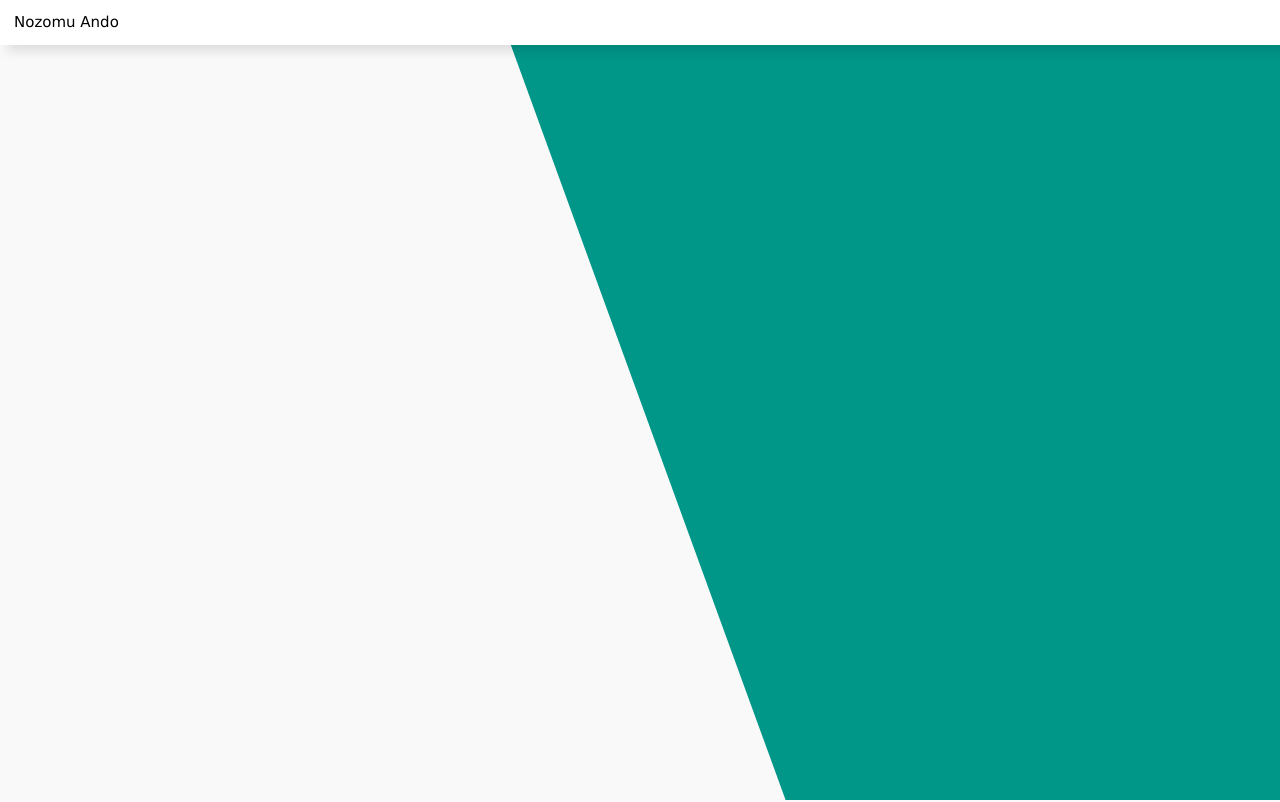
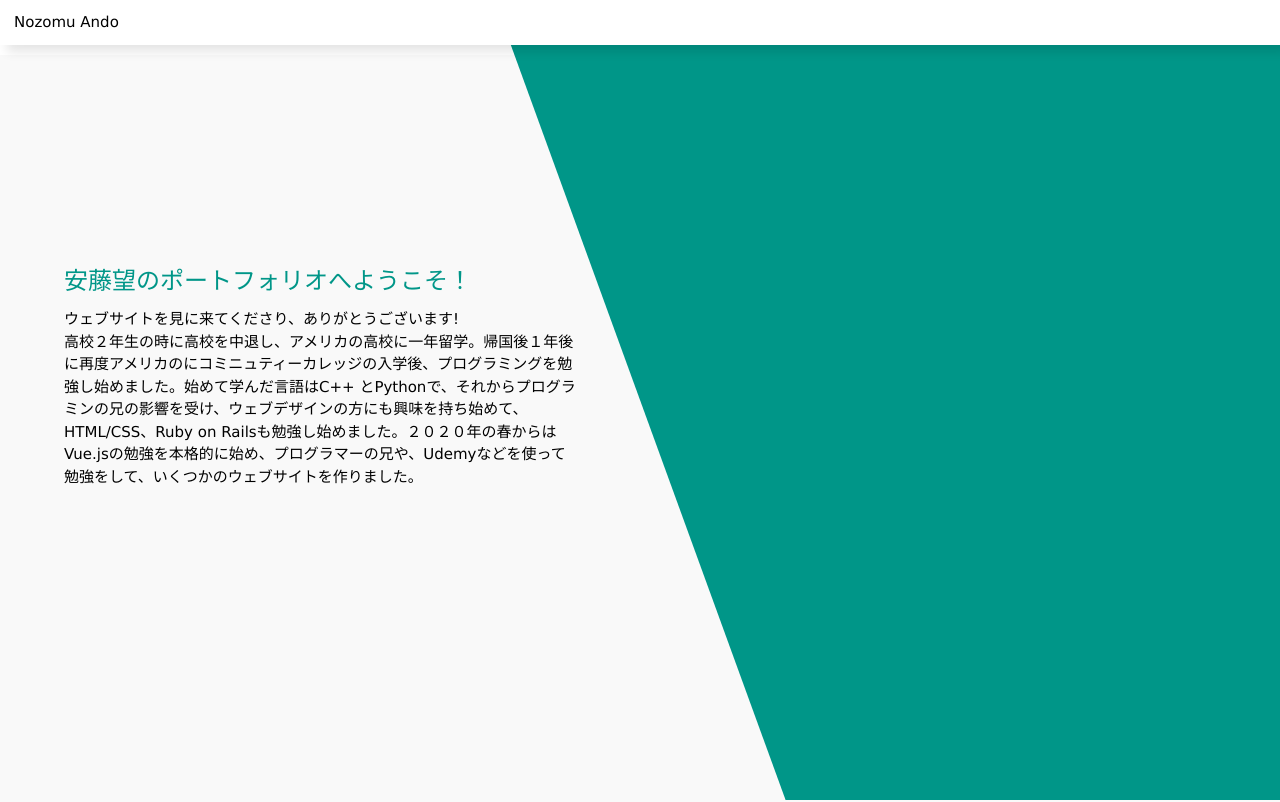
Before and after one commit to nisino25/portfolio, a Vue app: page / in a window 1280 px wide. Shown: the top 802 px of the page. Built offline with nearby package versions, Linux system fonts and the light colour scheme.

Commit message:
done with the span

```diff
--- a/src/App.vue
+++ b/src/App.vue
@@ -8,6 +8,17 @@
   </div>
 
   <div class="landing">
+    <section class="col-lg-6">
+      <h3 style="color:#009688">安藤望のポートフォリオへようこそ！</h3>
+      <span>
+        ウェブサイトを見に来てくださり、ありがとうございます! <br>
+        高校２年生の時に高校を中退し、アメリカの高校に一年留学。帰国後１年後に再度アメリカのにコミニュティーカレッジの入学後、プログラミングを勉強し始めました。始めて学んだ言語はC++ とPythonで、それからプログラミンの兄の影響を受け、ウェブデザインの方にも興味を持ち始めて、HTML/CSS、Ruby on Railsも勉強し始めました。２０２０年の春からはVue.jsの勉強を本格的に始め、プログラマーの兄や、Udemyなどを使って勉強をして、いくつかのウェブサイトを作りました。
+      </span>
+      <br>
+      <!-- <button class="btn-primary">hey</button> -->
+
+
+    </section>
     <div class="green-cover"></div>
   </div>
 
@@ -16,7 +27,6 @@
 
 
   <div class="main-contents">
-
 
   </div>
 
@@ -191,6 +201,7 @@
 
 <script>
 
+
 import { EventList } from './const/TimelineList.js'
 // import mockup1 from "/Users/nozomuando/HTML/portfolio/src/assets/mockup1.jpeg"
 
@@ -308,6 +319,8 @@ export default {
     background-color: #F9F9F9;
     height: 100vh;
     margin-top: 0;
+    top: 0;
+    /* position: abos; */
 
   }
 
@@ -321,6 +334,19 @@ export default {
     transform: skewX(20deg);
     top: 0;
     left: 50%;
+  }
+
+  .landing section{
+    background-color: #F9F9F9;
+    position: relative;
+    top: 40%;
+    transform: translateY(-50%);
+    width: 40%;
+    margin-left: 5%;
+    /* margin-top: 10%; */
+
+    /* z-index:3; */
+    /* color: red; */
   }
 
 
```
